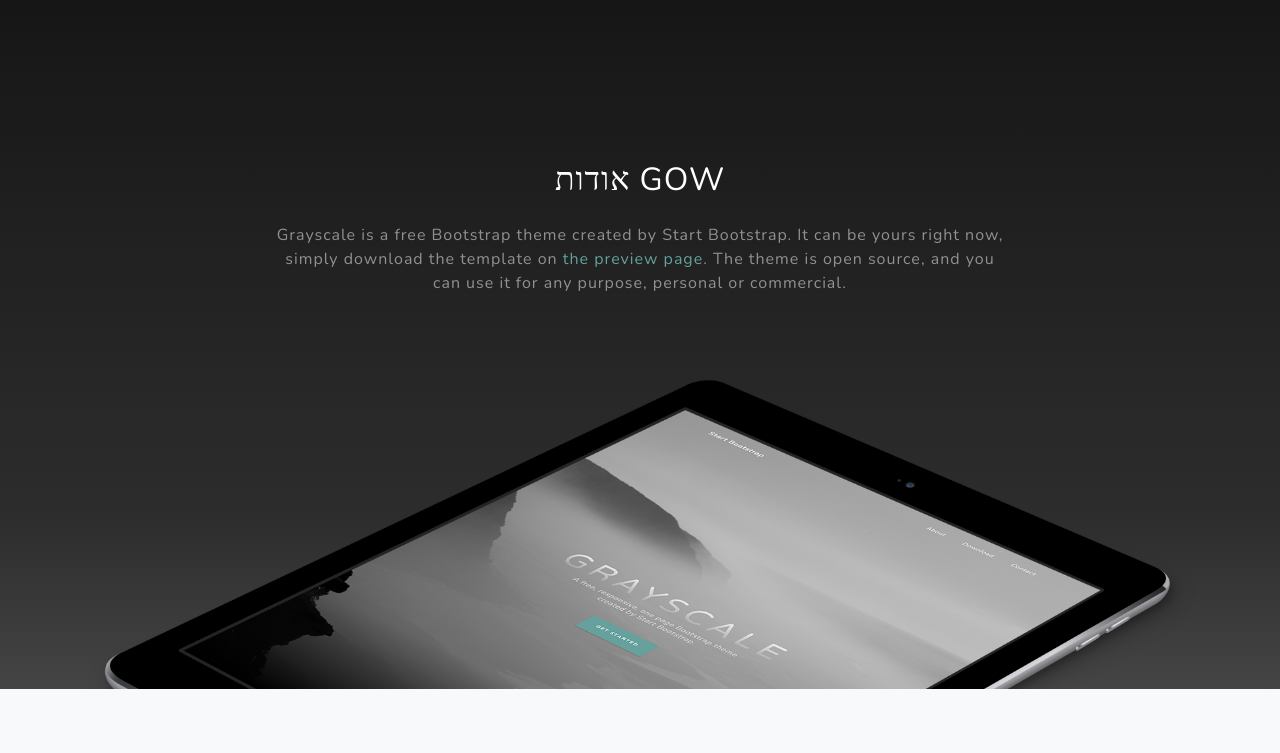
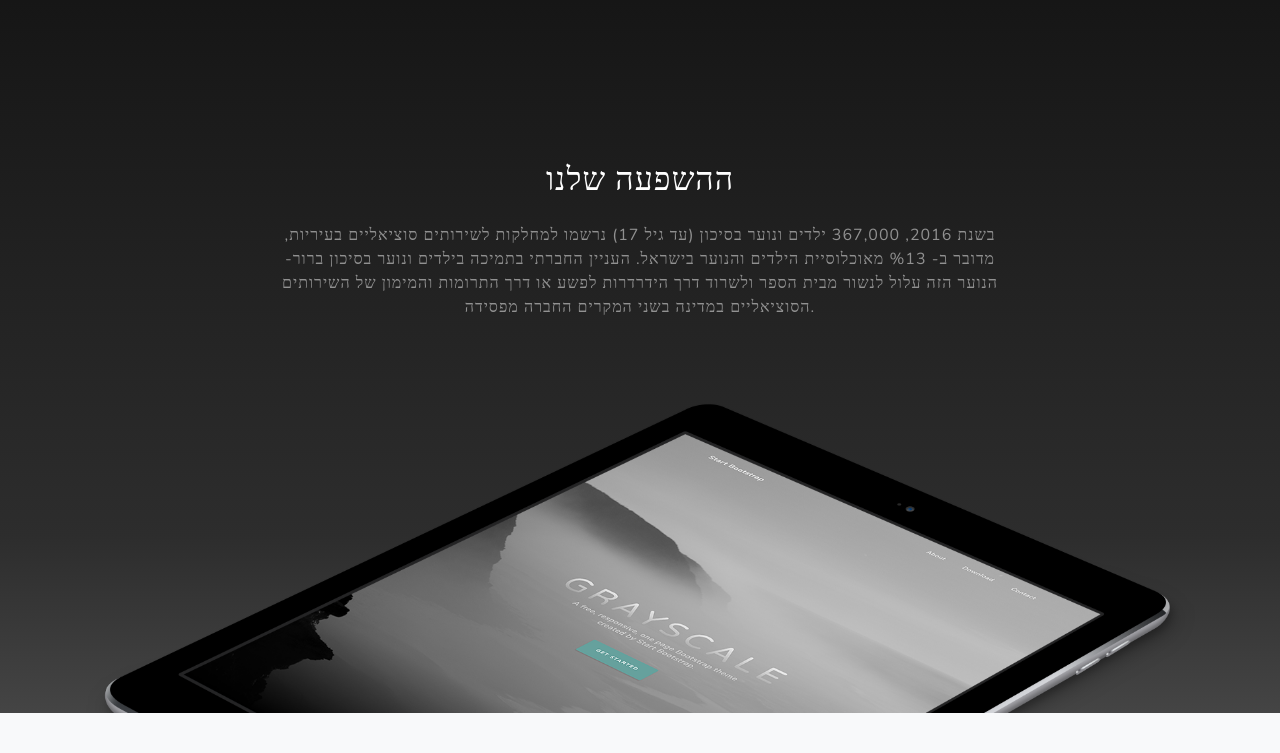
Before and after one commit to itamar19-meet/GOW, a Flask app: page /hebrew in a window 1280 px wide. Shown: the part 799-1552 px from the top of the page. Run offline with Flask 2, Linux system fonts and the light colour scheme; some libraries are stand-ins or nearby versions.

Commit message:
ooooweee

```diff
--- a/templates/hebrew_website.html
+++ b/templates/hebrew_website.html
@@ -107,14 +107,11 @@
       <div class="container">
         <div class="row">
           <div class="col-lg-8 mx-auto">
-            <h2 class="text-white mb-4">אודות GOW</h2>
+            <h2 class="text-white mb-4">ההשפעה שלנו</h2>
             <p class="text-white-50">
-              Grayscale is a free Bootstrap theme created by Start Bootstrap. It
-              can be yours right now, simply download the template on
-              <a href="http://startbootstrap.com/template-overviews/grayscale/"
-                >the preview page</a
-              >. The theme is open source, and you can use it for any purpose,
-              personal or commercial.
+              בשנת 2016, 367,000 ילדים ונוער בסיכון (עד גיל 17) נרשמו למחלקות לשירותים סוציאליים בעיריות, מדובר ב- %13 מאוכלוסיית הילדים והנוער בישראל.
+              העניין החברתי בתמיכה בילדים ונוער בסיכון ברור- הנוער הזה עלול לנשור מבית הספר ולשרוד דרך הידרדרות לפשע או דרך התרומות והמימון של השירותים הסוציאליים במדינה
+              בשני המקרים החברה מפסידה.
             </p>
           </div>
         </div>
@@ -135,17 +132,28 @@
               alt=""
             />
           </div>
+          </style>
           <div class="col-xl-4 col-lg-5">
             <div class="featured-text text-center text-lg-left">
-              <h4>Shoreline</h4>
+              <h4>GOW מעניק לילדים:</h4>
               <p class="text-black-50 mb-0">
-                Grayscale is open source and MIT licensed. This means you can
-                use it for any project - even commercial projects! Download it,
-                customize it, and publish your website!
+                <ul>
+                  <li>
+                    <b>ידע מקצועי שימושי - </b> כישורים וידע בסיסיים של טכנאי סלולר. בוגרי התוכנית יכולים להיות מועסקים במעבדות סלולריות.
+                  </li>
+                   <li>
+                     <b> הפגת השיעמום - </b>אנו מעניקים למשתתפי התוכנית מוצא לשעות שאחרי בית הספר. ידוע כי מתבגר עסוק אינו מסתבך בצרות, בהשוואה למתבגר משועמם.
+                   </li>
+                   <li>
+                     <b>עצמאות וביטחון עצמי - </b>בגיל ההתבגרות, כל הנערים בונים את הביטחון העצמי שלהם, ומחפשים אחר מקורות שיעצימו אותם. להיות בעל יכולות וחלק מקבוצה גדולה יכול לתרום רבות לבניית ביטחון עצמי.
+                   </li>
+                   <li>
+                     <b>כיף ושמחה - </b>הרווחים יושקעו בפעילויות מהנות עבור המשתתפים, כך הם יתוגמלו עבור עבודתם.
+                   </li>
+                </ul>
               </p>
             </div>
           </div>
-        </div>
 
         <!-- Project One Row -->
         <div class="row justify-content-center no-gutters mb-5 mb-lg-0">
```
